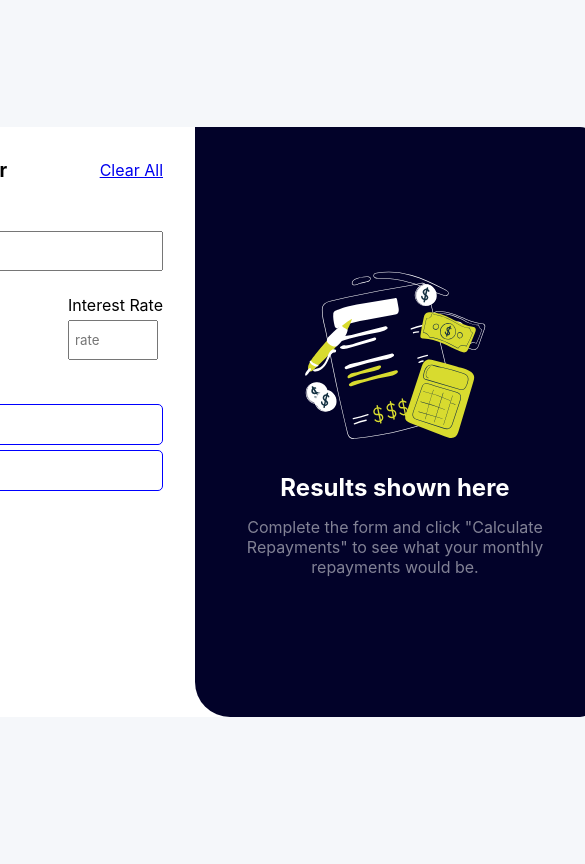
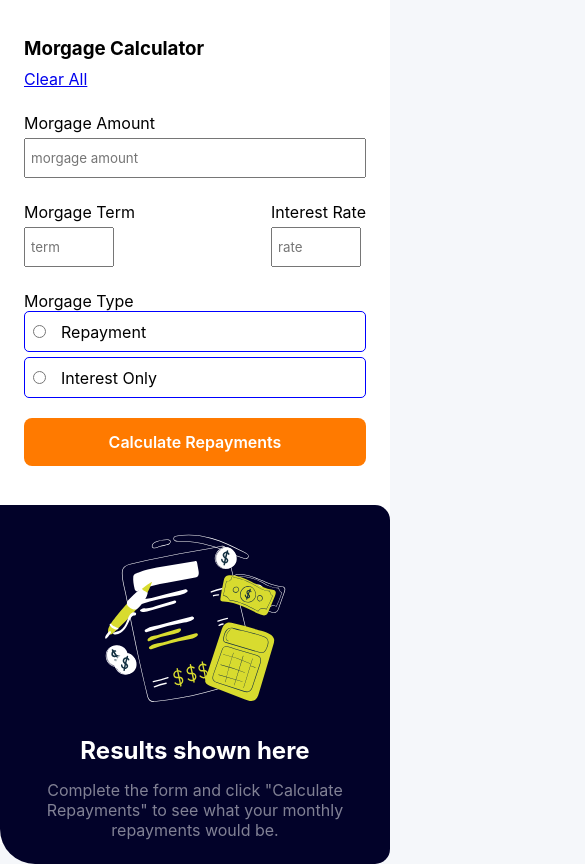
Before and after one commit to Tayobonferejo/MorgCalculator, a React (Vite) app: page / in a window 390 px wide. Shown: the whole page, 585 px wide, since content can reach past the window. Built offline with nearby package versions, Linux system fonts and the light colour scheme.

Commit message:
styling button

```diff
--- a/src/App.css
+++ b/src/App.css
@@ -36,3 +36,27 @@ main > div:first-child {
     border-radius: 15px 0 0 15px;
     background-color: white;
 }
+
+@media (max-width: 768px) {
+  body,
+  main {
+    align-items: flex-start;
+  }
+
+  main {
+    flex-direction: column;
+    width: 100%;
+    min-height: 100vh;
+    border-radius: 0;
+  }
+
+  main > div {
+    width: 100%;
+    height: auto;
+    padding: 1.5rem;
+  }
+
+  main > div:first-child {
+    border-radius: 0;
+  }
+}
--- a/src/Form.css
+++ b/src/Form.css
@@ -40,3 +40,46 @@ input {
     width: 90px;
     height: 40px;
 }
+
+.calc-btn {
+  background-color: #ff7a00; /* orange */
+  color: #ffffff;
+  font-size: 16px;
+  font-weight: 600;
+  margin: 15px 0;
+  padding: 14px 24px;
+  border: none;
+  border-radius: 8px;
+  cursor: pointer;
+  width: 100%;
+  transition: background-color 0.3s ease, transform 0.2s ease, box-shadow 0.2s ease;
+}
+
+.calc-btn:hover {
+  background-color: #e66f00;
+  transform: translateY(-2px);
+  box-shadow: 0 6px 16px rgba(255, 122, 0, 0.35);
+}
+
+.calc-btn:active {
+  transform: translateY(0);
+  box-shadow: 0 3px 8px rgba(255, 122, 0, 0.3);
+}
+
+.calc-btn:disabled {
+  background-color: #f3b27a;
+  cursor: not-allowed;
+  box-shadow: none;
+}
+
+@media (max-width: 768px) {
+
+
+    .heading {
+        flex-direction: column;
+        align-items:flex-start;
+        gap: 9px;
+        margin-top: 2rem;
+
+    }
+  }
--- a/src/Form.jsx
+++ b/src/Form.jsx
@@ -119,7 +119,8 @@ totalInterest = totalInterest.toFixed(2);
                     <label>Interest Only</label>
                 </div>
             </div>
-                <button>Calculate Repayments</button>
+                <button class="calc-btn">Calculate Repayments</button>
+
         </form>
     </div>
   )
```
